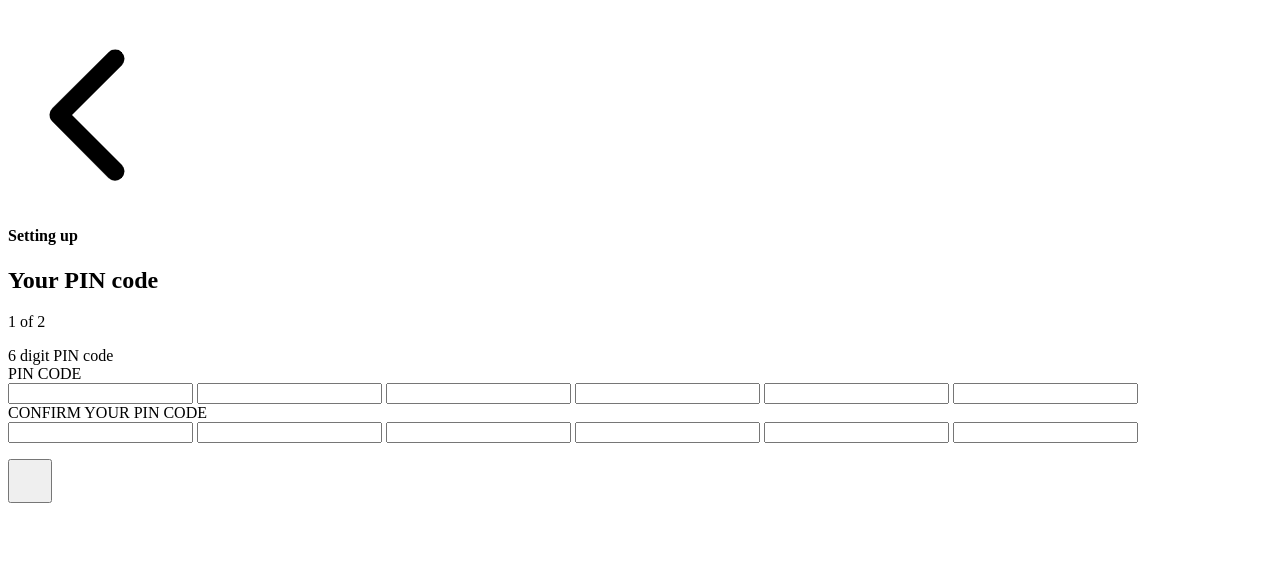
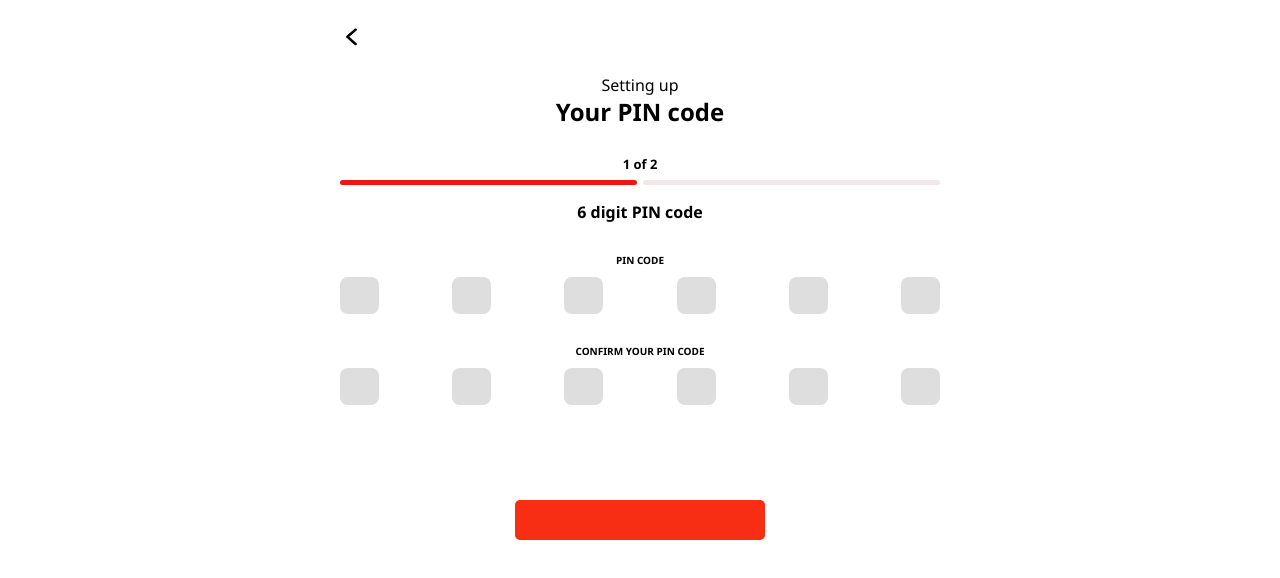
Before and after one commit to sidharthproject/pincodeGenrator, a plain HTML site: page index.html in a window 1280 px wide. Drawn offline with Linux system fonts and the light colour scheme.

Commit message:
seventh commit

```diff
--- a/index.html
+++ b/index.html
@@ -36,12 +36,12 @@
          <div class="visiblebox">
             <div class="heading">PIN CODE</div>
             <div class="boxes">
-                <input type="number" class="box1" maxlength="1">
-                <input type="number" class="box1" maxlength="1">
-                <input type="number" class="box1" maxlength="1">
-                <input type="number"class="box1" maxlength="1">
-                <input type="number" class="box1" maxlength="1">
-                <input type="number" class="box1" maxlength="1">
+                <input type="text" class="box1" maxlength="1">
+                <input type="text" class="box1" maxlength="1">
+                <input type="text" class="box1" maxlength="1">
+                <input type="text"class="box1" maxlength="1">
+                <input type="text" class="box1" maxlength="1">
+                <input type="text" class="box1" maxlength="1">
             </div>
         </div>
         <div class="hiddenbox">
--- a/script.js
+++ b/script.js
@@ -1,6 +1,9 @@
 
     const boxes1 = document.querySelectorAll('.box1');
+    console.log(boxes1.length);
+
     const boxes2 = document.querySelectorAll('.box2');
+    console.log(boxes2);
     const rightPinMessage = document.querySelector('.rightpin');
     const continueButton = document.querySelector('.continue');
 
@@ -67,14 +70,18 @@
 
 
     checkInputsFilled();
+
+
     function checkPinCodesMatch() {
 
     if (!checkInputsFilled()) {
         rightPinMessage.innerHTML = "Please fill both PIN codes";
         rightPinMessage.style.color = 'orange';
-        return;
+        return; // to stop the function
     }
         const pin1 = Array.from(boxes1).map(input => input.value).join('');
+        console.log(pin1.length);
+
         const pin2 = Array.from(boxes2).map(input => input.value).join('');
 
         if (Number(pin1) === Number(pin2) && pin1.length === pin2.length) {
@@ -89,31 +96,37 @@
 
 
     boxes1.forEach((box, index) => {
-        console.log("box");
+        console.log(box);
+        console.log(index);
+
 
         box.addEventListener('input', (event) => {
+            console.log(event);
+
             event.target.value = event.target.value.slice(0, 1);
             if (event.target.value.length === 1 && index < boxes1.length - 1) {
                 boxes1[index + 1].focus();
             }
-            checkPinCodesMatch();  // Check if both PIN codes match
+            checkPinCodesMatch();
         });
 
         box.addEventListener('keydown', (e) => {
-            if (e.key === "Backspace" && box.value.length === 0 && index > 0) {
+
+
+            if (e.key === "Backspace" && e.target.value.length === 0 && index > 0) {
                 boxes1[index - 1].focus();
             }
-            checkPinCodesMatch();  // Check if both PIN codes match
+            checkPinCodesMatch();
         });
     });
 
-    // Add event listeners for the second set of input boxes (box2)
+
     boxes2.forEach((box, index) => {
         box.addEventListener('input', (event) => {
             if (event.target.value.length === 1 && index < boxes2.length - 1) {
                 boxes2[index + 1].focus();
             }
-            checkPinCodesMatch();  // Check if both PIN codes match
+            checkPinCodesMatch();
         });
 
         box.addEventListener('keydown', (e) => {
--- a/style.css
+++ b/style.css
@@ -138,3 +138,139 @@
 
 
 }
+*{
+    font-family:'Segoe UI', Tahoma, Geneva, Verdana, sans-serif;
+
+
+  }
+
+
+
+
+.pincode{
+ text-align: center;
+    border-radius: 20px;
+    background-color: white;
+    padding: 15px;
+    width:600px;
+    margin: auto;
+
+}
+
+
+.logo img{
+    height: 25px;
+    width: 25px;
+    margin-right: 700px;
+
+
+}
+
+.setting{
+    line-height: 5px;
+    margin-top: 30px;
+}
+.setting h4{
+    font-weight: 400;
+}
+
+.horzentalbars {
+margin-top: 50px;
+line-height: 0px;
+}
+.barcount{
+font-weight: 700;
+font-size: 13px;
+}
+
+.bar {
+display: flex;
+justify-content: space-center;
+gap: 6px;
+}
+.sixdigit{
+font-size: 16px;
+font-weight: 600;
+}
+.line1 {
+background-color: rgb(241, 22, 22);
+height: 5px;
+width: 400px;
+
+border-radius: 5px;
+}
+.line2 {
+background-color: #f1e8e8;
+height: 5px;
+width: 400px;
+
+border-radius: 5px;
+}
+.heading{
+font-size: 10px;
+font-weight: 600;
+margin-bottom: 10px;
+}
+.visiblebox{
+margin-top: 30px;
+
+}
+
+.box1{
+
+height: 35px;
+width:35px;
+border-radius: 8px;
+border-style: none;
+text-align: center;
+background-color: rgba(128, 128, 128, 0.26);
+
+}
+.boxes{
+display: flex;
+justify-content: space-between;
+
+}
+.hiddenbox{
+margin-top: 30px;
+}
+.box2{
+border: 1px solid black;
+height: 35px;
+width:35px;
+border-radius: 8px;
+border-style: none;
+background-color: rgba(128, 128, 128, 0.26);
+text-align: center;
+}
+
+.continue{
+display: block;         /* Make the button a block element */
+width: 100%;             /* Set width for better control */
+max-width: 250px;       /* Optional: limit maximum width */
+margin: 0 auto;         /* Center the button horizontally */
+padding: 10px;
+background-color: #f72e13;
+color: white;
+font-size: 16px;
+border: none;
+border-radius: 5px;
+cursor: pointer;
+margin-top: 95px;
+font-size: 18px;
+
+
+}
+
+.showtext{
+display: none;
+
+}
+.success{
+text-align: center;
+font-size: larger;
+}
+.area{
+text-align: center;
+font-size:larger;
+}
```
